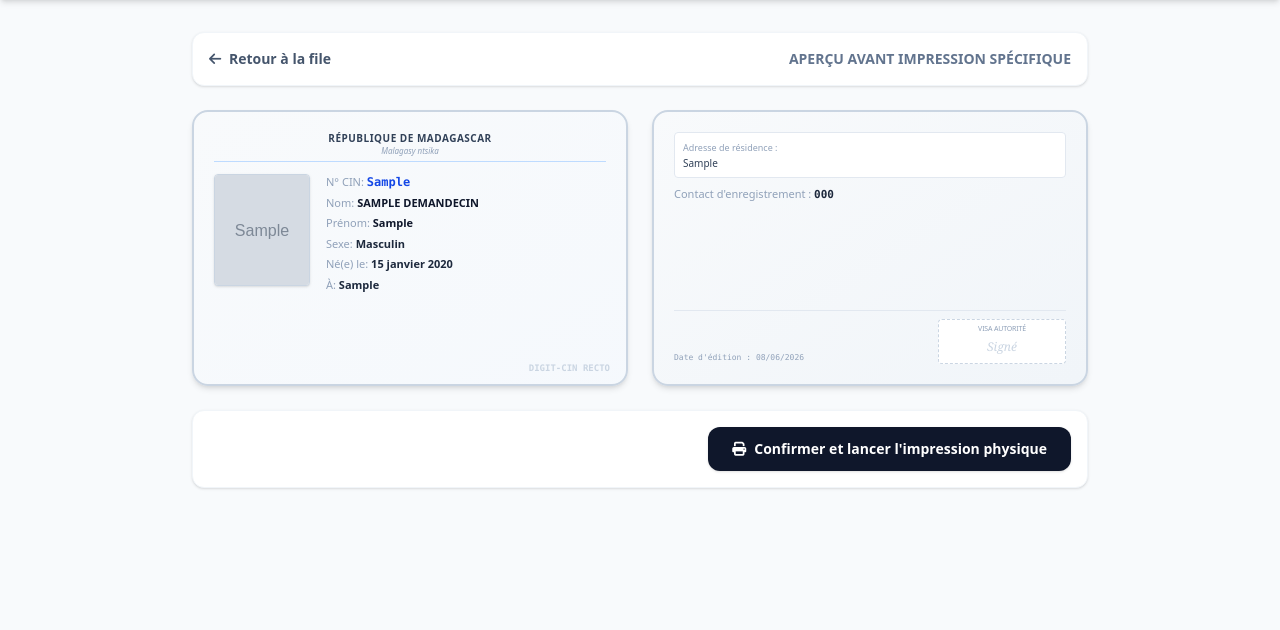
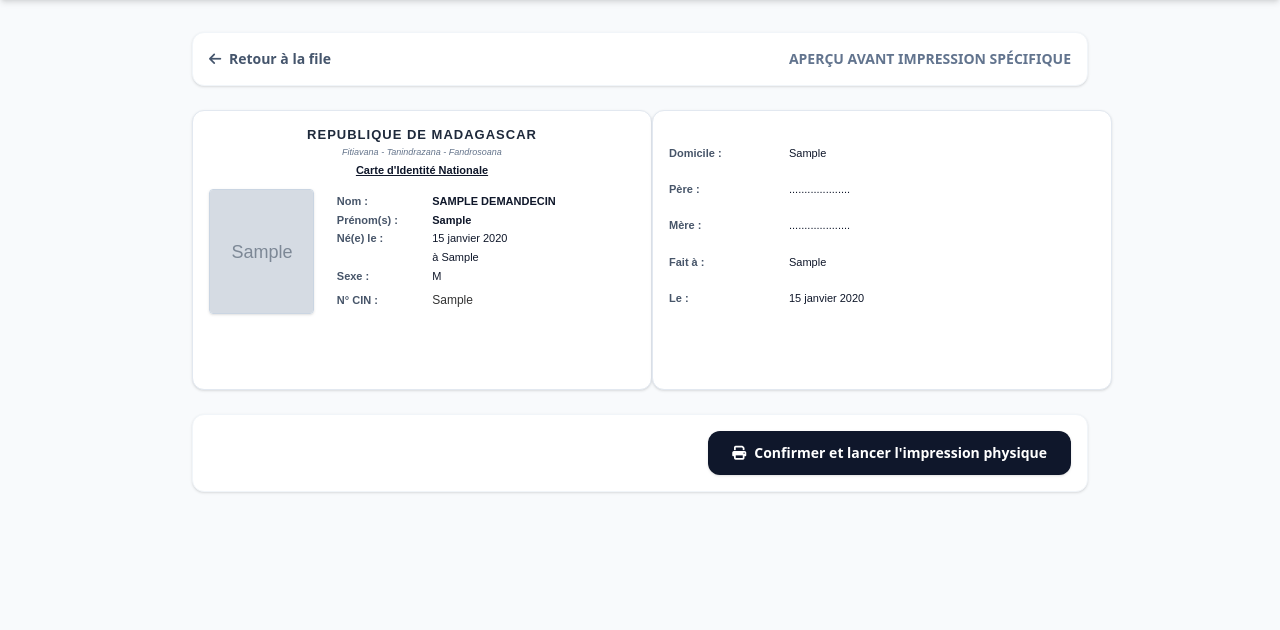
Before and after one commit to justintubo01-maker/digit-cin-madagascar, a Django app: page /impression/imprimer/1/ in a window 1280 px wide. Shown: the part 68-698 px from the top of the page. Run offline with Django 5.2, Linux system fonts and the light colour scheme; tables that the repository leaves empty hold one stand-in row (values such as "Sample post"); grey boxes marked "Sample" are stand-in pictures.

Commit message:
Affichage et enregistrement complet des parents dans saisie et validation

```diff
--- a/cin/templates/cin/impression_carte.html
+++ b/cin/templates/cin/impression_carte.html
@@ -12,50 +12,81 @@
 
     <div class="grid grid-cols-1 md:grid-cols-2 gap-6">
 
-        <div class="bg-gradient-to-br from-slate-50 to-blue-50/30 p-5 rounded-2xl border-2 border-slate-300 shadow-md relative overflow-hidden aspect-[1.58/1]">
-            <div class="text-center border-b border-blue-200 pb-1 mb-3">
-                <span class="block text-[10px] font-bold text-xs uppercase tracking-wider text-slate-700">République de Madagascar</span>
-                <span class="block text-[8px] italic text-slate-400">Malagasy ntsika</span>
+        <div class="p-4 border border-slate-200 rounded-xl shadow-sm bg-white" style="width: 460px; height: 280px; font-family: Arial, sans-serif; font-size: 11px; color: #333; box-sizing: border-box;">
+            <div class="text-center mb-3" style="line-height: 1.3;">
+                <b style="font-size: 13px; letter-spacing: 1px; color: #1e293b;">REPUBLIQUE DE MADAGASCAR</b><br>
+                <small style="font-size: 9px; font-style: italic; color: #64748b;">Fitiavana - Tanindrazana - Fandrosoana</small><br>
+                <span style="font-size: 11px; font-weight: bold; text-decoration: underline; display: inline-block; margin-top: 4px; color: #0f172a;">Carte d'Identité Nationale</span>
             </div>
 
-            <div class="flex space-x-4">
-                <div class="w-24 h-28 bg-white border border-slate-300 rounded shadow-sm overflow-hidden flex-shrink-0">
-                    <img src="{{ demande.photo_identite.url }}" class="w-full h-full object-cover">
-                </div>
-                <div class="flex-1 text-[11px] space-y-1 text-slate-800">
-                    <div><span class="text-slate-400 font-medium">N° CIN:</span> <strong class="font-mono text-xs text-blue-700">{{ demande.numero_cin }}</strong></div>
-                    <div><span class="text-slate-400 font-medium">Nom:</span> <strong class="uppercase text-slate-900">{{ demande.nom }}</strong></div>
-                    <div><span class="text-slate-400 font-medium">Prénom:</span> <strong class="text-slate-900">{{ demande.prenom }}</strong></div>
-                    <div><span class="text-slate-400 font-medium">Sexe:</span> <strong>{{ demande.get_sexe_display }}</strong></div>
-                    <div><span class="text-slate-400 font-medium">Né(e) le:</span> <strong>{{ demande.date_naissance }}</strong></div>
-                    <div><span class="text-slate-400 font-medium">À:</span> <strong>{{ demande.lieu_naissance }}</strong></div>
-                </div>
-            </div>
-            <div class="absolute bottom-2 right-4 text-[9px] font-bold font-mono text-slate-300">DIGIT-CIN RECTO</div>
+            <table style="width: 100%; border-collapse: collapse;">
+                <tr>
+                    <td style="width: 30%; vertical-align: top; padding-right: 15px;">
+                        {% if demande.photo_identite %}
+                            <img src="{{ demande.photo_identite.url }}" class="rounded border border-slate-300 shadow-sm" style="width: 105px; height: 125px; object-fit: cover;">
+                        {% else %}
+                            <div class="bg-slate-100 border border-slate-300 rounded d-flex align-items-center justify-content-center text-slate-400" style="width: 105px; height: 125px;">Pas de photo</div>
+                        {% endif %}
+                    </td>
+
+                    <td style="width: 70%; vertical-align: middle;">
+                        <table style="width: 100%; line-height: 1.7; border-collapse: collapse;">
+                            <tr>
+                                <td style="width: 32%; font-weight: bold; color: #475569;">Nom :</td>
+                                <td style="font-weight: 700; color: #0f172a;">{{ demande.nom.upper }}</td>
+                            </tr>
+                            <tr>
+                                <td style="font-weight: bold; color: #475569;">Prénom(s) :</td>
+                                <td style="font-weight: 600; color: #0f172a;">{{ demande.prenom }}</td>
+                            </tr>
+                            <tr>
+                                <td style="font-weight: bold; color: #475569; vertical-align: top;">Né(e) le :</td>
+                                <td style="color: #0f172a;">{{ demande.date_naissance|date:"d F Y" }}<br>à {{ demande.lieu_naissance }}</td>
+                            </tr>
+                            <tr>
+                                <td style="font-weight: bold; color: #475569;">Sexe :</td>
+                                <td style="color: #0f172a;">{{ demande.sexe }}</td>
+                            </tr>
+                            <tr>
+                                <td style="font-weight: bold; color: #475569; padding-top: 5px;">N° CIN :</td>
+                                <td class="font-monospace fw-bold text-primary" style="font-size: 12px; padding-top: 5px;">
+                                    {{ demande.numero_cin }}
+                                </td>
+                            </tr>
+                        </table>
+                    </td>
+                </tr>
+            </table>
         </div>
 
-        <div class="bg-gradient-to-br from-slate-50 to-slate-100 p-5 rounded-2xl border-2 border-slate-300 shadow-md relative overflow-hidden aspect-[1.58/1] flex flex-col justify-between">
-            <div class="text-[11px] space-y-2 text-slate-800">
-                <div class="bg-white p-2 rounded border border-slate-200">
-                    <span class="block text-[9px] text-slate-400 font-medium mb-0.5">Adresse de résidence :</span>
-                    <p class="font-medium text-slate-700 text-[10px] leading-tight">{{ demande.adresse }}</p>
-                </div>
-                <div>
-                    <span class="text-slate-400 font-medium">Contact d'enregistrement :</span>
-                    <strong class="font-mono">{{ demande.telephone }}</strong>
-                </div>
-            </div>
+        <div class="p-4 border border-slate-200 rounded-xl shadow-sm bg-white" style="width: 460px; height: 280px; font-family: Arial, sans-serif; font-size: 11px; color: #333; box-sizing: border-box;">
+        <div class="w-100 mt-2" style="line-height: 2.2;">
+            <table class="w-100" style="border-collapse: collapse;">
+                <tr>
+                    <td style="width: 30%; font-weight: bold; color: #475569; padding: 6px 0;">Domicile :</td>
+                    <td style="color: #0f172a; padding: 6px 0;">{{ demande.adresse|default:"...................." }}</td>
+                </tr>
+                <tr>
+                    <td style="font-weight: bold; color: #475569; padding: 6px 0;">Père :</td>
+                    <td style="color: #0f172a; padding: 6px 0;">{{ demande.nom_pere|default:"...................." }}</td>
+                </tr>
+                <tr>
+                    <td style="font-weight: bold; color: #475569; padding: 6px 0;">Mère :</td>
+                    <td style="color: #0f172a; padding: 4px 0;">{{ demande.nom_mere|default:"...................." }}</td>
+                </tr>
+                <tr>
+                    <td style="font-weight: bold; color: #475569; padding: 6px 0;">Fait à :</td>
+                    <td style="color: #0f172a; padding: 6px 0;">{{ demande.lieu_naissance|default:"Antananarivo" }}</td>
+                </tr>
+                <tr>
+                    <td style="font-weight: bold; color: #475569; padding: 6px 0;">Le :</td>
+                    <td style="color: #0f172a; padding: 6px 0;">{{ demande.date_naissance|date:"d F Y" }}</td>
+                </tr>
+            </table>
+        </div>
+    </div>
+    </div>
 
-            <div class="flex justify-between items-end border-t border-slate-200 pt-2">
-                <div class="text-[8px] text-slate-400 font-mono">Date d'édition : {% now "d/m/Y" %}</div>
-                <div class="text-center w-32 border border-dashed border-slate-300 rounded p-1 bg-white">
-                    <span class="block text-[7px] uppercase text-slate-400 tracking-tight">Visa Autorité</span>
-                    <div class="h-6 flex items-center justify-center text-xs font-serif text-slate-300 italic">Signé</div>
-                </div>
-            </div>
-        </div>
-
-    </div>
 
     <form method="POST" class="bg-white p-4 rounded-xl border border-slate-100 shadow-sm flex justify-end">
         {% csrf_token %}
--- a/cin/templates/cin/impression_dashboard.html
+++ b/cin/templates/cin/impression_dashboard.html
@@ -47,11 +47,7 @@
                     </td>
                 </tr>
                 {% endfor %}
-                <td class="text-center">
-    <a href="{% url 'exporter_cin_pdf' demande.id %}" class="btn btn-success btn-sm">
-        Imprimer la CIN (PDF) 📄
-    </a>
-</td>
+
             </tbody>
         </table>
     </div>
--- a/cin/templates/cin/saisie_dashboard.html
+++ b/cin/templates/cin/saisie_dashboard.html
@@ -91,8 +91,7 @@
                         <td class="py-3.5 px-4 font-mono font-medium text-slate-700">{{ demande.numero_cin }}</td>
                         <td class="py-3.5 px-4">
                             <div class="font-semibold text-slate-900">{{ demande.nom }} {{ demande.prenom }}</div>
-                            <div class="text-xs text-slate-400">{{ demande.get_sexe_display }} • Née le {{
-                                demande.date_naissance }}</div>
+                            <div class="text-xs text-slate-400">{{ demande.get_sexe_display }} • Née le {{demande.date_naissance }}</div>
                         </td>
                         <td class="py-3.5 px-4 text-slate-500">{{ demande.date_creation|date:"d/m/Y H:i" }}</td>
                         <td class="py-3.5 px-4">
--- a/cin/views.py
+++ b/cin/views.py
@@ -56,6 +56,11 @@ def nouvelle_demande(render_request):
         date_naissance = render_request.POST.get('date_naissance')
         lieu_naissance = render_request.POST.get('lieu_naissance')
         adresse = render_request.POST.get('adresse')
+        # Récupération des nouveaux champs du formulaire
+        nom_complet_pere =  render_request.POST.get('nom_complet_pere')
+        nom_complet_mere =  render_request.POST.get('nom_complet_mere')
+        # Pour la case à cocher, si elle est cochée elle renvoie 'on', sinon None
+        est_duplicata =  render_request.POST.get('est_duplicata') == 'on'
         telephone = render_request.POST.get('telephone')
 
         # 2. Récupération des fichiers (Uniquement Photo, Recto et Verso)
@@ -63,14 +68,16 @@ def nouvelle_demande(render_request):
         scan_recto = render_request.FILES.get('scan_recto')
         scan_verso = render_request.FILES.get('scan_verso')
 
-        # 3. Création de l'enregistrement en BDD
+         # 3. Création de l'enregistrement en BDD
         DemandeCIN.objects.create(
             numero_cin=numero_cin, sexe=sexe, nom=nom, prenom=prenom,
             date_naissance=date_naissance, lieu_naissance=lieu_naissance,
             adresse=adresse, telephone=telephone,
+            nom_pere=nom_complet_pere,  # On enregistre le père
+            nom_mere=nom_complet_mere,  # On enregistre la mère
             photo_identite=photo_identite,
-            scan_recto=scan_recto, scan_verso=scan_verso,
-            statut='EN_ATTENTE'
+            scan_recto=scan_recto,
+            scan_verso=scan_verso
         )
 
         # 4. Redirection selon le bouton cliqué
@@ -110,6 +117,17 @@ def instruction_demande(render_request, pk):
             demande.statut = 'REJETE'
 
         demande.save()
+        # Récupération et enregistrement automatique des nouveaux champs
+    try:
+        # On récupère la demande qui vient d'être manipulée ou créée
+        demande = DemandeCIN.objects.latest('id')
+        demande.nom_complet_pere = render_request.POST.get('nom_complet_pere')
+        demande.nom_complet_mere = render_request.POST.get('nom_complet_mere')
+        demande.est_duplicata = render_request.POST.get('est_duplicata') == 'on'
+        demande.save()
+    except Exception:
+        pass
+
         return redirect('dashboard_validation')
 
     return render(render_request, 'cin/validation_instruction.html', {'demande': demande})
@@ -204,25 +222,30 @@ def deconnexion_view(render_request):
     # À ajouter à la fin de cin/views.py
 
 @login_required(login_url='/connexion/saisie/')
-def modifier_demande(request, pk):
+def modifier_demande(render_request, pk):
     demande = get_object_or_404(DemandeCIN, pk=pk)
 
-    if request.method == 'POST':
-        demande.numero_cin = request.POST.get('numero_cin')
-        demande.nom = request.POST.get('nom')
-        demande.prenom = request.POST.get('prenom')
-        demande.telephone = request.POST.get('telephone')
+    if render_request.method == 'POST':
+        demande.numero_cin = render_request.POST.get('numero_cin')
+        demande.nom = render_request.POST.get('nom')
+        demande.prenom = render_request.POST.get('prenom')
+        demande.telephone = render_request.POST.get('telephone')
+        demande.adresse = render_request.POST.get('adresse')
+
+        # Récupération du père et de la mère avec la bonne variable
+        demande.nom_pere = render_request.POST.get('nom_pere')
+        demande.nom_mere = render_request.POST.get('nom_mere')
 
         # Si de nouveaux fichiers sont soumis, on les met à jour
-        if request.FILES.get('photo_identite'):
-            demande.photo_identite = request.FILES.get('photo_identite')
+        if render_request.FILES.get('photo_identite'):
+            demande.photo_identite = render_request.FILES.get('photo_identite')
 
         # On repasse automatiquement le dossier en attente si l'agent l'a corrigé
         demande.statut = 'EN_ATTENTE'
         demande.save()
         return redirect('dashboard_saisie')
 
-    return render(request, 'cin/modifier_formulaire.html', {'demande': demande})
+    return render(render_request, 'cin/modifier_formulaire.html', {'demande': demande})
 
 @login_required(login_url='/connexion/saisie/')
 def supprimer_demande(request, pk):
```
Also changed, not shown: cin/templates/cin/modifier_formulaire.html (+15 -0 lines), cin/templates/cin/saisie_formulaire.html (+18 -1 lines), cin/templates/cin/validation_instruction.html (+10 -0 lines).
